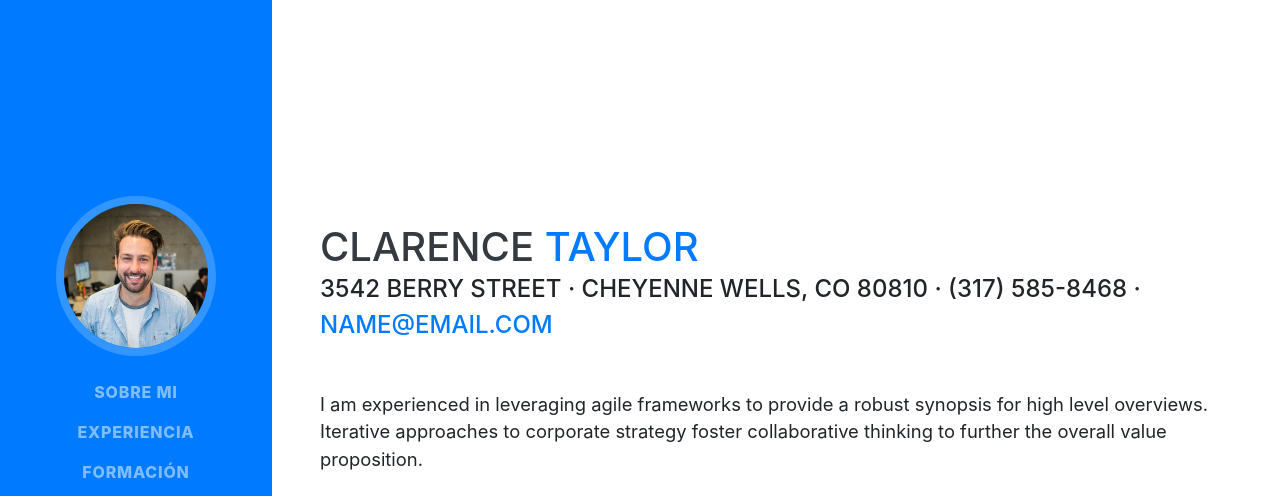
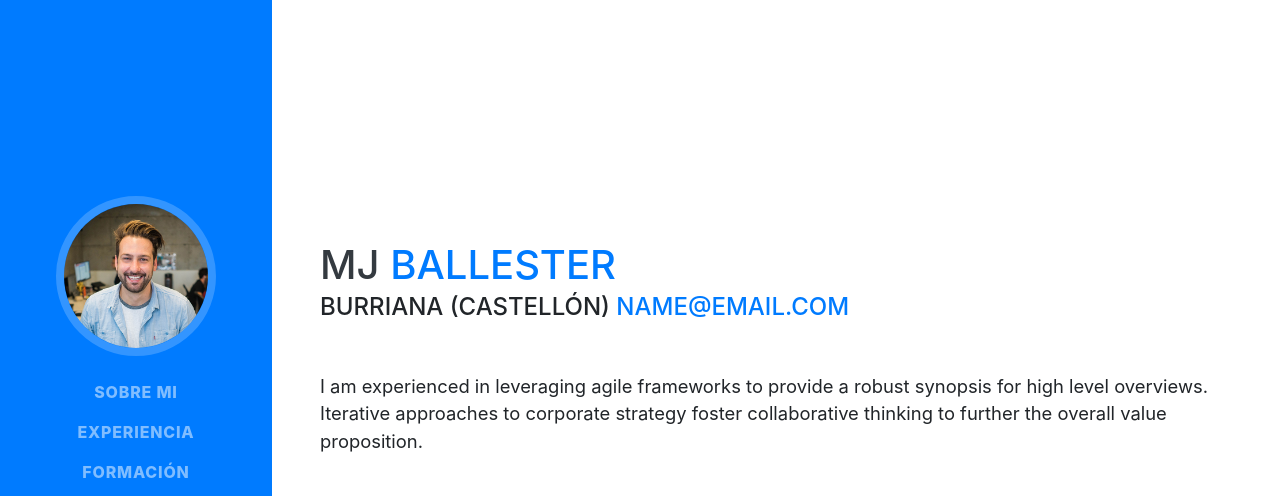
Before and after one commit to mjbf/prueba2, a website with bundled scripts: page index.html in a window 1280 px wide. Shown: the top 496 px of the page. Built offline with nearby package versions, Linux system fonts and the light colour scheme; a web font is replaced by a local one.

Commit message:
Update index.html

```diff
--- a/index.html
+++ b/index.html
@@ -63,10 +63,10 @@
 
     <section class="resume-section p-3 p-lg-5 d-flex align-items-center" id="about">
       <div class="w-100">
-        <h1 class="mb-0">Clarence
-          <span class="text-primary">Taylor</span>
+        <h1 class="mb-0">MJ
+          <span class="text-primary">Ballester</span>
         </h1>
-        <div class="subheading mb-5">3542 Berry Street · Cheyenne Wells, CO 80810 · (317) 585-8468 ·
+        <div class="subheading mb-5">Burriana (Castellón)
           <a href="mailto:name@email.com">name@email.com</a>
         </div>
         <p class="lead mb-5">I am experienced in leveraging agile frameworks to provide a robust synopsis for high level overviews. Iterative approaches to corporate strategy foster collaborative thinking to further the overall value proposition.</p>
```
